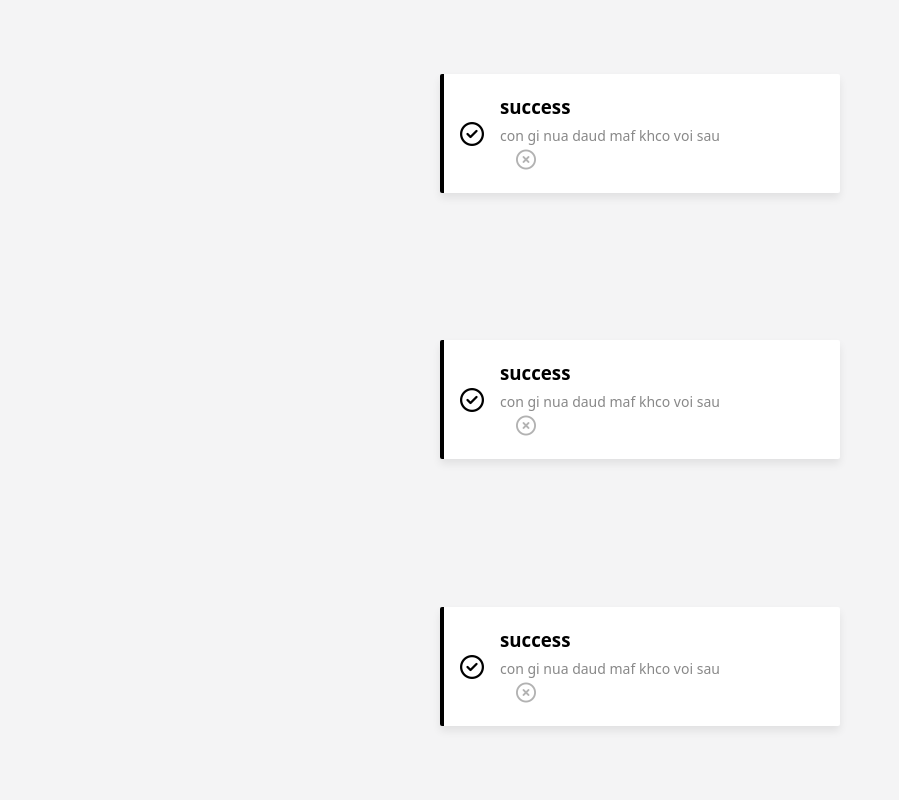
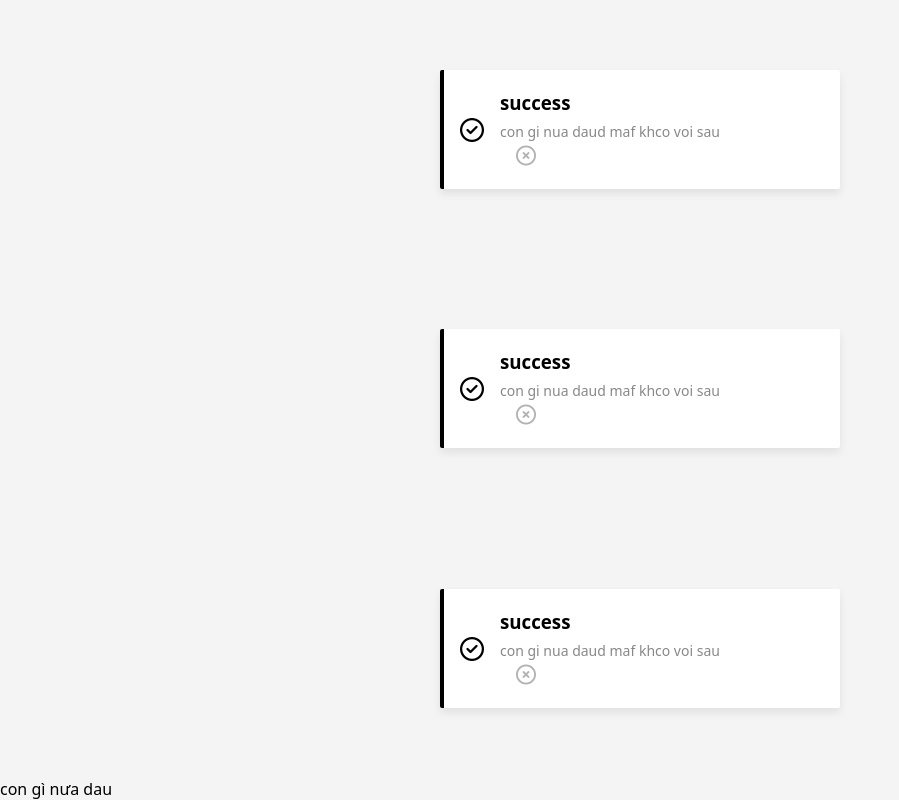
Before and after one commit to khang208/github-demo, a plain HTML site: page index.html in a window 1280 px wide. Shown: the whole page, without its empty margins (0-899 px from the left). Drawn offline with Linux system fonts and the light colour scheme.

Commit message:
Update index.html
update

```diff
--- a/index.html
+++ b/index.html
@@ -63,7 +63,7 @@
         </div>
     </div>
 
-
+con gì nưa dau
     <script src="./main.js"></script>
 </body>
 
```
